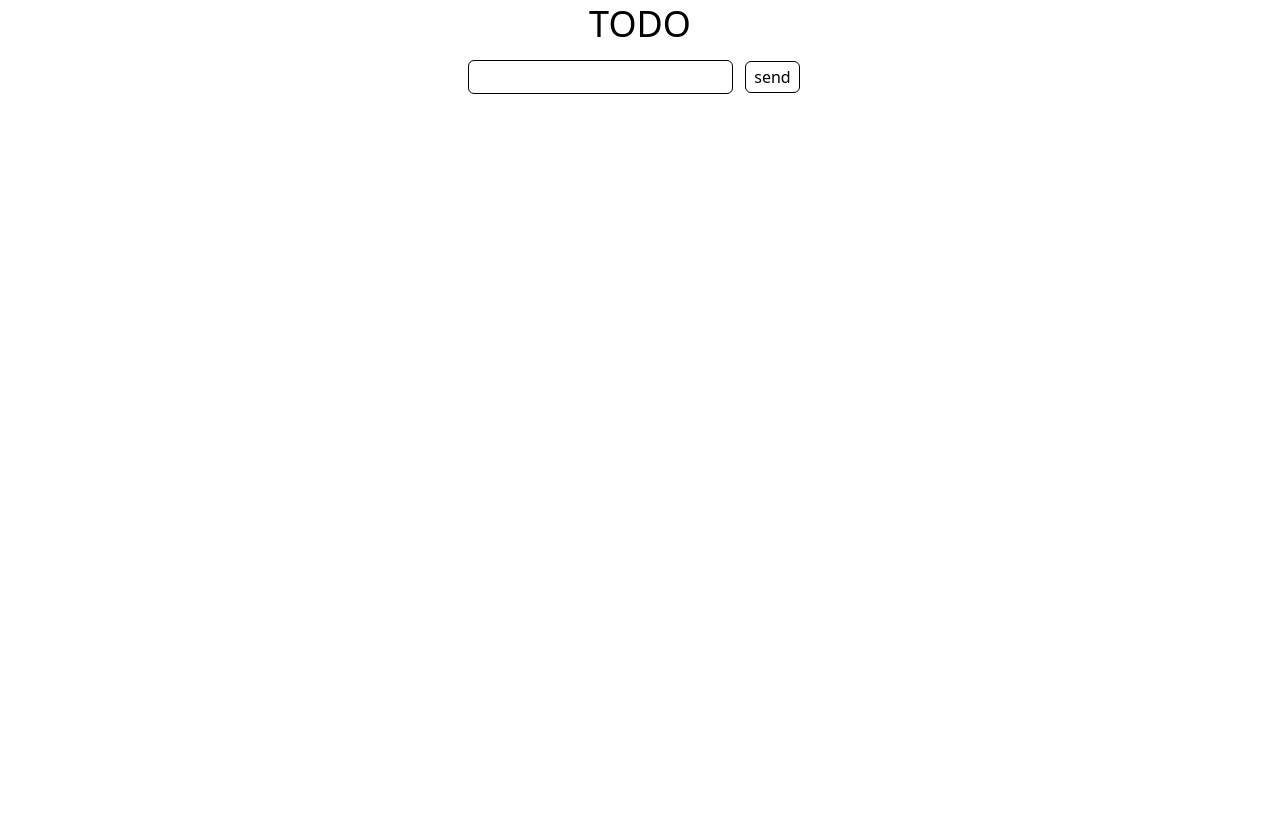
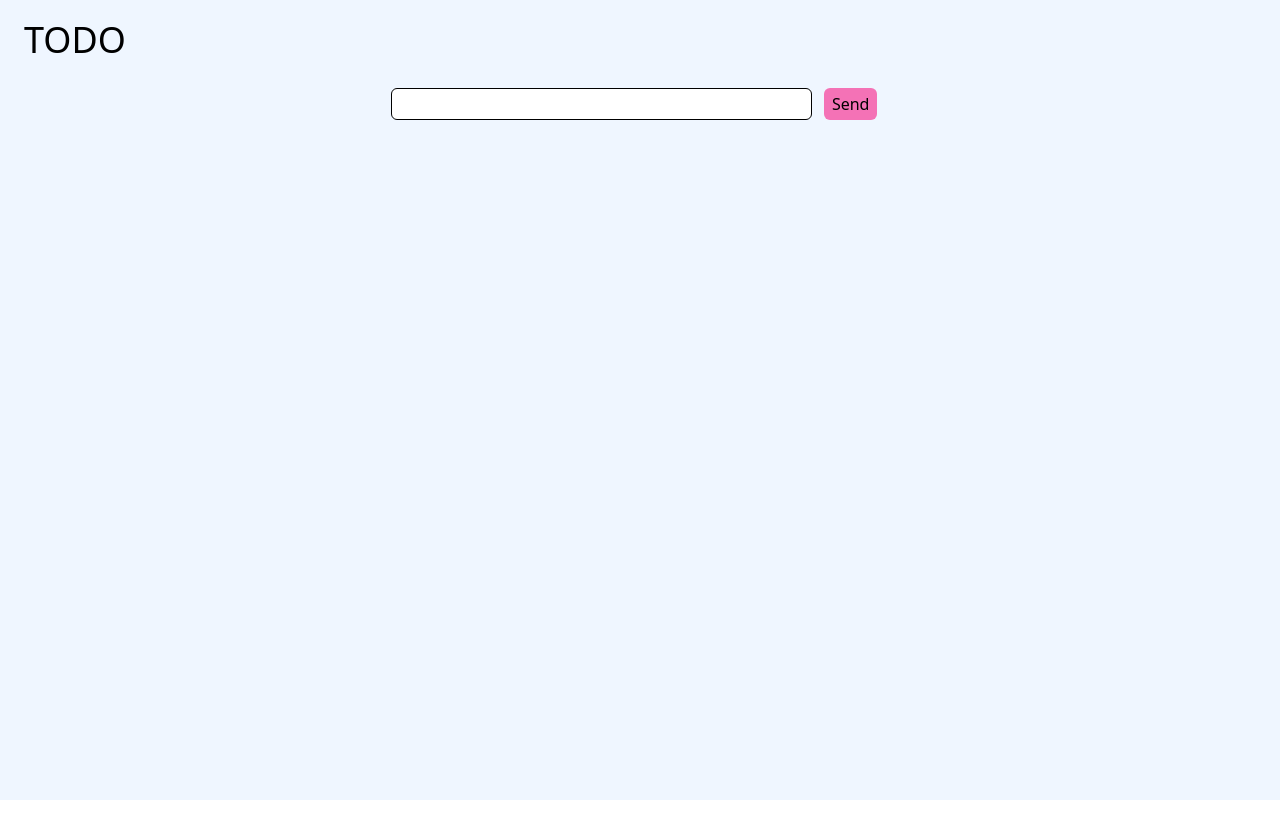
Before and after one commit to takuyatechexpert/vue_typescript, a Vue app: page / in a window 1280 px wide. Shown: the top 838 px of the page. Before the commit the page ends 800 px from the top, so only its background shows below. Built offline with nearby package versions, Linux system fonts and the light colour scheme.

Commit message:
fix todo page

```diff
--- a/src/components/Todo.vue
+++ b/src/components/Todo.vue
@@ -1,50 +1,96 @@
 <template>
-  <div>
-    <div class="text-center text-4xl mt-1">TODO</div>
-
-    <div class="text-center mt-4">
+  <page title="TODO">
+    <div class="text-center mt-4 h-8">
       <input
         type="text"
         v-model="formData.todo"
-        class="border border-black rounded-md h-8 p-4">
-      <button class="mx-3 h-8 border border-black rounded-md px-2" @click="onSend()">send</button>
+        class="border border-black w-4/12 rounded-md h-full px-2"
+      />
+      <button
+        class="mx-3 h-full btn hover:bg-pink-500 focus:outline-none focus:ring focus:ring-pink-400"
+        @click="onSend()">
+        Send
+      </button>
     </div>
 
-    <div class="text-center mt-4 text-xl">
-      <ul>
-        <li v-for="(todo, index) in todos" :key="index">{{ todo }}</li>
+    <div class="mt-4 text-xl overflow-auto h-200">
+      <ul class="w-2/5 m-auto">
+        <li v-for="(todo, index) in todos"
+          :key="index">
+          {{ todo }}
+          <button class="bg-blue-300 btn ml-3 mb-2 hover:bg-blue-400 focus:outline-none focus:ring focus:ring-blue-300"
+            @click="onDelete(index)">
+            Done
+          </button>
+        </li>
       </ul>
     </div>
-  </div>
+  </page>
 </template>
 
 <script lang='ts'>
-import vue, { PropType } from 'vue'
+import vue from 'vue'
 
 interface Data {
   formData: {
-    todo: string,
-  }
+    todo: string;
+  };
 
-  todos: [],
+  todos: string[];
 }
 
 export default vue.extend({
+
   data(): Data {
     return {
       formData: {
-        todo: ''
+        todo: "",
       },
 
-      todos: []
+      todos: [],
+    };
+  },
+
+  watch: {
+    formData: {
+      handler() {
+        let comFlag = true
+
+        window.addEventListener('compositionstart', () => {
+          comFlag = false
+        })
+
+        window.addEventListener('keydown', (e) => {
+           if (e.key === 'Enter' && comFlag) {
+            this.onSend()
+          }
+        })
+
+        window.addEventListener('compositionend', () => {
+          comFlag = true
+        })
+      },
+      deep: true,
     }
   },
 
   methods: {
     onSend(): void {
-      this.todos.push(this.formData.todo)
-      this.formData.todo = ''
-    }
-  }
-})
+      if (this.formData.todo === "") return;
+
+      this.todos.push(this.formData.todo);
+      this.formData.todo = "";
+    },
+
+    onDelete(index: number): void {
+      this.todos.splice(index, 1);
+    },
+  },
+});
 </script>
+
+<style scoped>
+.h-200 {
+  height: 800px;
+}
+</style>>
```
